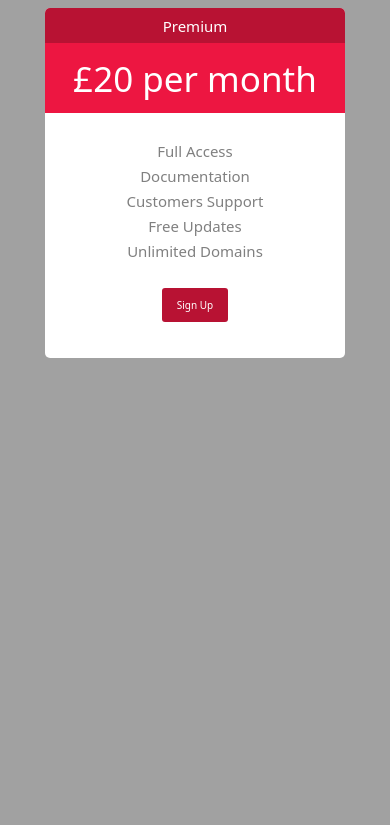
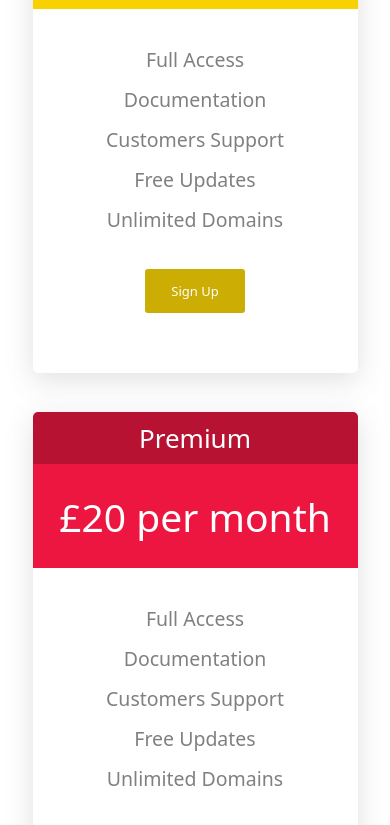
Before and after one commit to I-Am-Programming/membership-plan, a plain HTML site: page index.html in a window 390 px wide. Shown: the part 732-1557 px from the top of the page. Before the commit the page ends 1100 px from the top, so only its background shows below. Drawn offline with Linux system fonts and the light colour scheme.

Commit message:
Update style.css

```diff
--- a/style.css
+++ b/style.css
@@ -14,7 +14,7 @@ body {
     justify-content: center;
     align-items: center;
     min-height: 100vh;
-    background-color: rgb(161, 161, 161);
+    box-shadow: rgba(0, 0, 0, 0.35) 0px 5px 15px;
     padding: 2rem;
     gap: 2rem;
 }
@@ -36,6 +36,7 @@ body {
     background-color: white;
     border-radius: 5px;
     transform: transform .5s;
+    box-shadow: rgba(100, 100, 111, 0.2) 0px 7px 29px 0px;
 }
 
 .card__header {
@@ -130,37 +131,11 @@ body {
 @media screen and (max-width: 768px) {
 
     html {
-        font-size: 5px;
+        font-size: 13px;
     }
 
     .memberships {
         display: flex;
         flex-direction: column;
-        gap: 3rem;
     }
-
-    .card {
-        width: 60rem;
-        height: 70rem;
-        font-size: 3rem;
-    }
-
-    .card__header{
-        font-size: 3rem;
-    }
-
-    .card__price {
-        font-size: 7rem;
-    }
-
-    .card__button {
-        padding: 2rem 3rem;
-        font-size: 2rem;
-        transition: .5s;
-    }
-
-    .card_button:hover {
-        padding: 3rem 4rem;
-    }
-
 }
```
